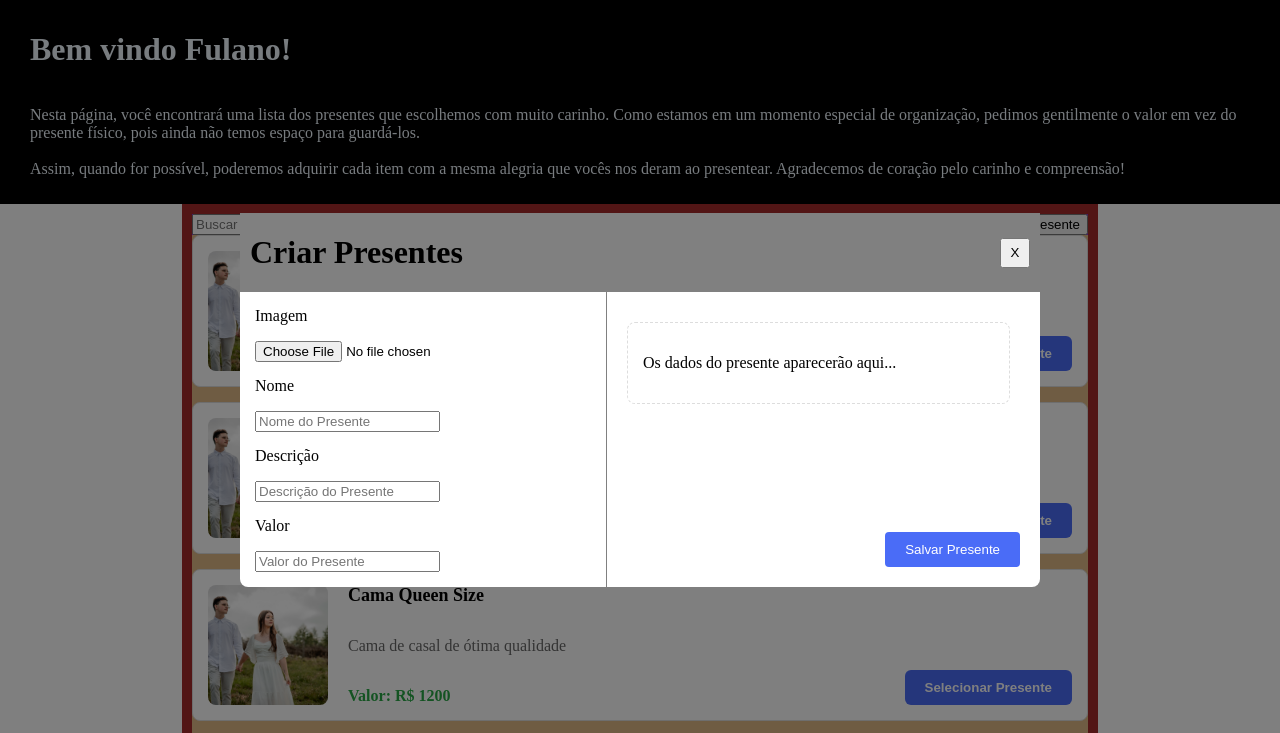
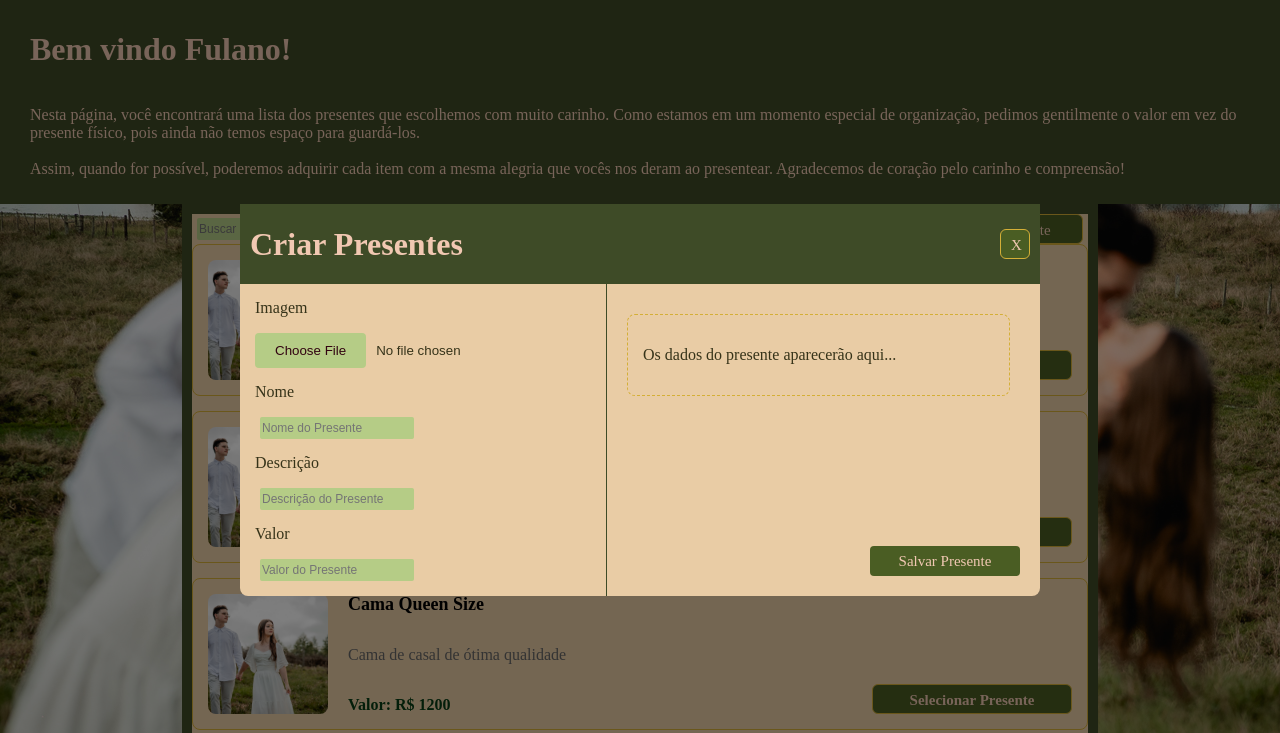
Before and after one commit to yurisouzach/Site, a website: page public/presentes.html in a window 1280 px wide. Both pictures are taken after a click on the button "Criar Presente". Shown: the top 733 px of the page. Drawn offline with nearby package versions, Linux system fonts and the light colour scheme.

Commit message:
estilização da pagina com alguns ajustes e foto de fundo

```diff
--- a/public/presentes.css
+++ b/public/presentes.css
@@ -1,5 +1,5 @@
 .headder {
-    background-color: black;
+    background-color: #3e4b27;
     margin: 0;
     top: 0;
     left: 0;
@@ -19,6 +19,7 @@
 }
 .header h1, .header p {
     font-size: clamp(14px, 3vw, 24px);
+    color: #f1c8b2;
     white-space: normal;
     text-align: center;
     margin: 2px 0;
@@ -27,7 +28,7 @@
 
 .body {
     flex: 1;
-    background-color: brown;
+    background-color: #3e4b27;
     width: 70%;
     flex-direction: column;
     margin: 0 auto;
@@ -37,7 +38,7 @@
 }
 
 .pesquisa {
-    background-color: blueviolet;
+    background-color: #e9cca5;
     display: flex;
     justify-content: space-between;
     align-items: center;
@@ -47,17 +48,58 @@
 
 }
 
+#btncriar {
+    margin-right: 5px;
+}
+
 .presentes {
-    background-color: burlywood;
+    background-color: #e9cca5;
     height: 100%;
 }
 
 #titulo {
     padding-left: 10px;
+    color: #f1c8b2;
 }
 
 #texto {
     padding-left: 10px;
+    color: #f1c8b2;
+}
+
+button {
+    /* background-color:#97a777; */
+    background-color:#4a5d23;
+    /* color:#aa7a00; */
+    color: #f1c8b2;
+    padding: 10px;
+    text-align: center;;
+    line-height: 10px;
+    border:none;
+    border-radius: 6px;
+    cursor: pointer;
+    width: 150px;
+    height: 30px;
+    border: 1px solid #D4AF37;
+    font-family: "Cantata One", serif;
+    font-size: 15px;
+
+}
+    .botao:hover {
+        background-color:#5A7A1D;
+        transform: scale(1.02);
+    }
+
+#search {
+    background-color: #b5cc86;
+    /* color: #aa7a00; */
+    color: #320311;
+    border: none;
+    height: 20px;
+    width: 150px;
+    font-size: 12px;
+    border-radius: 2px;
+    margin-left: 5px;
 }
 
 html, body {
@@ -67,6 +109,7 @@ html, body {
 }
 
 body {
+    background-image: url("/Images/fundo_presentes.jpg");
     margin: 0px;
     display: flex;
     flex-direction: column;
@@ -82,10 +125,10 @@ body {
     gap: 5px 20px;
     align-items: start;
     padding: 15px;
-    border: 1px solid #ddd;
+    border: 1px solid #D4AF37;
     border-radius: 8px;
     margin-bottom: 15px;
-    background-color: white;
+    background-color: #e9cca5;
     height: 100px;
     min-height: 120px;
 }
@@ -118,7 +161,7 @@ body {
 .presente-valor {
     margin: 0;
     font-weight: bold;
-    color: #28a745;
+    color: #073d14;
     font-size: 16px;
 }
 
@@ -127,12 +170,10 @@ body {
     grid-row: 3;
     align-self: end;
     padding: 10px 20px;
-    background-color: #4a6cf7;
-    color: white;
-    border: none;
     border-radius: 6px;
     cursor: pointer;
     font-weight: bold;
+    width: 200px;;
 }
 
 .image {
@@ -163,7 +204,7 @@ body {
 }
 
 .conteiner-geral {
-    background: white;
+    background: #e9cca5;
     border-radius: 8px;
     width: 800px;
     max-width: 90%;
@@ -172,6 +213,7 @@ body {
 
 .h1box {
     padding-left: 10px;
+    color: #f1c8b2;
 }
 
 .botaofechar {
@@ -182,7 +224,7 @@ body {
 }
 
 .titulo {
-    background-color: gray;
+    background-color: #3e4b27;
     display: flex;
     justify-content: space-between;
     align-items: center;
@@ -196,14 +238,14 @@ body {
 .create {
     flex: 1;
     padding-left: 15px;
-    border-right: 1px solid gray;
+    border-right: 1px solid #3e4b27;
     flex-direction: column;
 }
 
 .preview {
     flex: 1;
     flex-direction: column;
-    border: 1px dashed #ddd;
+    border: 1px dashed #D4AF37;
     padding: 15px;
     border-radius: 8px;
     height: 100%;
@@ -214,6 +256,41 @@ body {
 .lbl {
     margin-top: 0px;
     padding-top: 15px;
+    color: #363319;
+}
+
+.inpimg {
+    color: #363319;
+    box-sizing: border-box;
+    overflow: visible;
+    white-space: nowrap;
+    text-overflow: ellipsis;
+}
+
+input[type="file"]::file-selector-button {
+    background-color: #b5cc86;
+    color: #320311;
+    border: none;
+    padding: 10px 20px;
+    border-radius: 4px;
+    margin-right: 10px;
+    cursor: pointer;
+}
+
+input[type="file"]::file-selector-button:hover {
+    background-color: #5f703b;
+}
+
+.txt {
+    background-color: #b5cc86;
+    /* color: #aa7a00; */
+    color: #320311;
+    border: none;
+    height: 20px;
+    width: 150px;
+    font-size: 12px;
+    border-radius: 2px;
+    margin-left: 5px;
 }
 
 #adicionar {
@@ -221,8 +298,6 @@ body {
     bottom: 20px;
     right: 20px;
     padding: 10px 20px;
-    background-color: #4a6cf7;
-    color: white;
     border: none;
     border-radius: 4px;
     cursor: pointer;
--- a/public/presentes.html
+++ b/public/presentes.html
@@ -39,7 +39,7 @@
                 <div class="bodycp">
                     <div class="create">
                         <p class="lbl">Imagem</p>
-                        <input  @change="handleImageUpload" type="file" accept="image/*">
+                        <input  @change="handleImageUpload" type="file" accept="image/*" class="inpimg">
                         <p class="lbl">Nome</p>
                         <input v-model="novoPresente.nome" class="txt" placeholder="Nome do Presente">
                         <p class="lbl">Descrição</p>
@@ -49,12 +49,16 @@
                     </div>
                     <div class="preview">
                         <div v-if="novoPresente.nome || novoPresente.descricao || novoPresente.valor || imagemFile" class="preview-item">
-                            <img v-if="imagemFile" :src="imagemFile" alt="Preview" style="max-width: 100px; max-height: 100px;">
-                            <h4>{{ novoPresente.nome || "Nome do Presente" }}</h4>
-                            <p>{{ novoPresente.descricao || "Descrição do presente" }}</p>
-                            <p class="price">Valor: R$ {{ novoPresente.valor || "0,00" }}</p>
+                            <div class="presente-item">
+                                <img v-if="imagemFile" :src="imagemFile" alt="Preview" style="max-width: 100px; max-height: 100px;" class="image">
+                                <div class="presente-conteudo">
+                                    <h4 class="presente-nome">{{ novoPresente.nome || "Nome do Presente" }}</h4>
+                                    <p class="presente-descricao">{{ novoPresente.descricao || "Descrição do presente" }}</p>
+                                    <p class="presente-valor">Valor: R$ {{ novoPresente.valor || "0,00" }}</p>
+                                </div>
+                            </div>
                         </div>
-                        <p v-else>Os dados do presente aparecerão aqui...</p>
+                        <p v-else style="color: #363319">Os dados do presente aparecerão aqui...</p>
                     </div>
                     <button id="adicionar" @click="adicionarPresente">Salvar Presente</button>
                 </div>
```
Also changed, not shown: public/Images/fundo_presentes.jpg (added).
